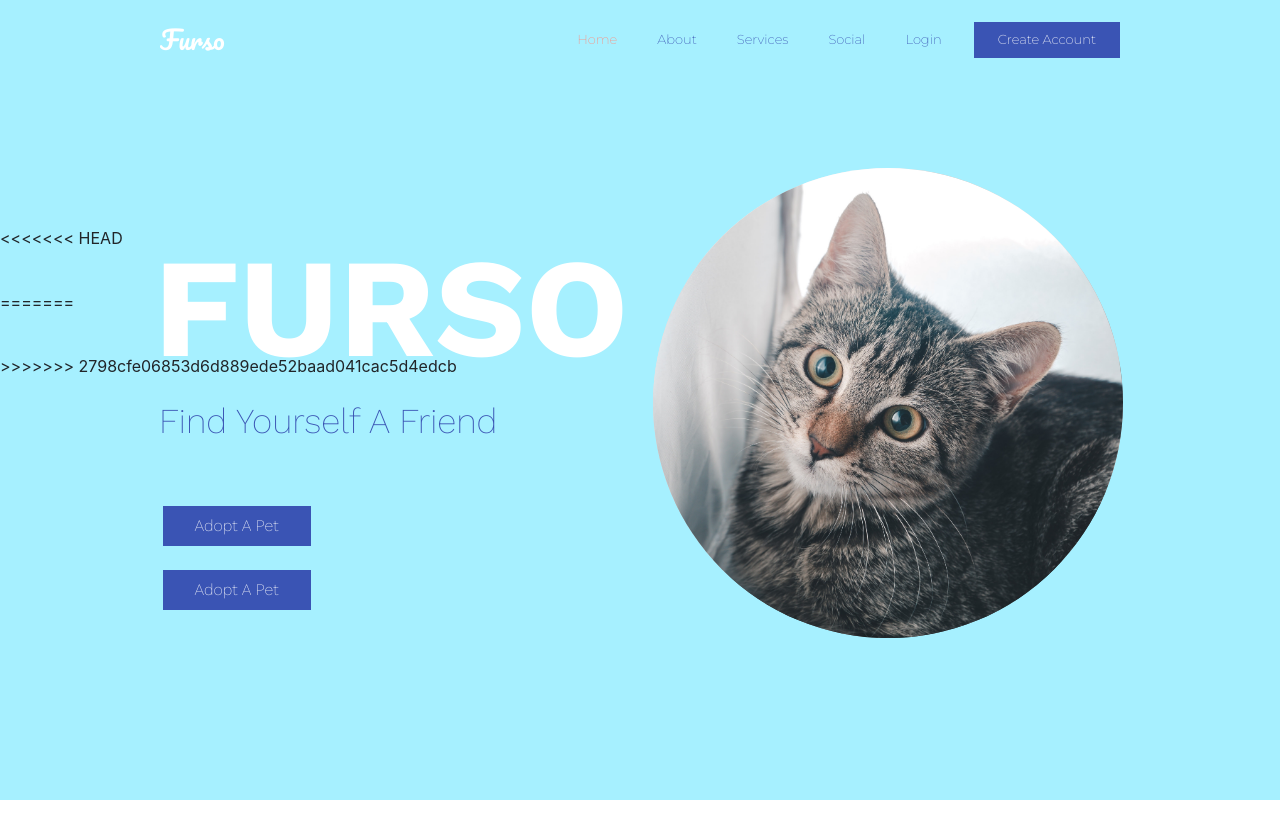
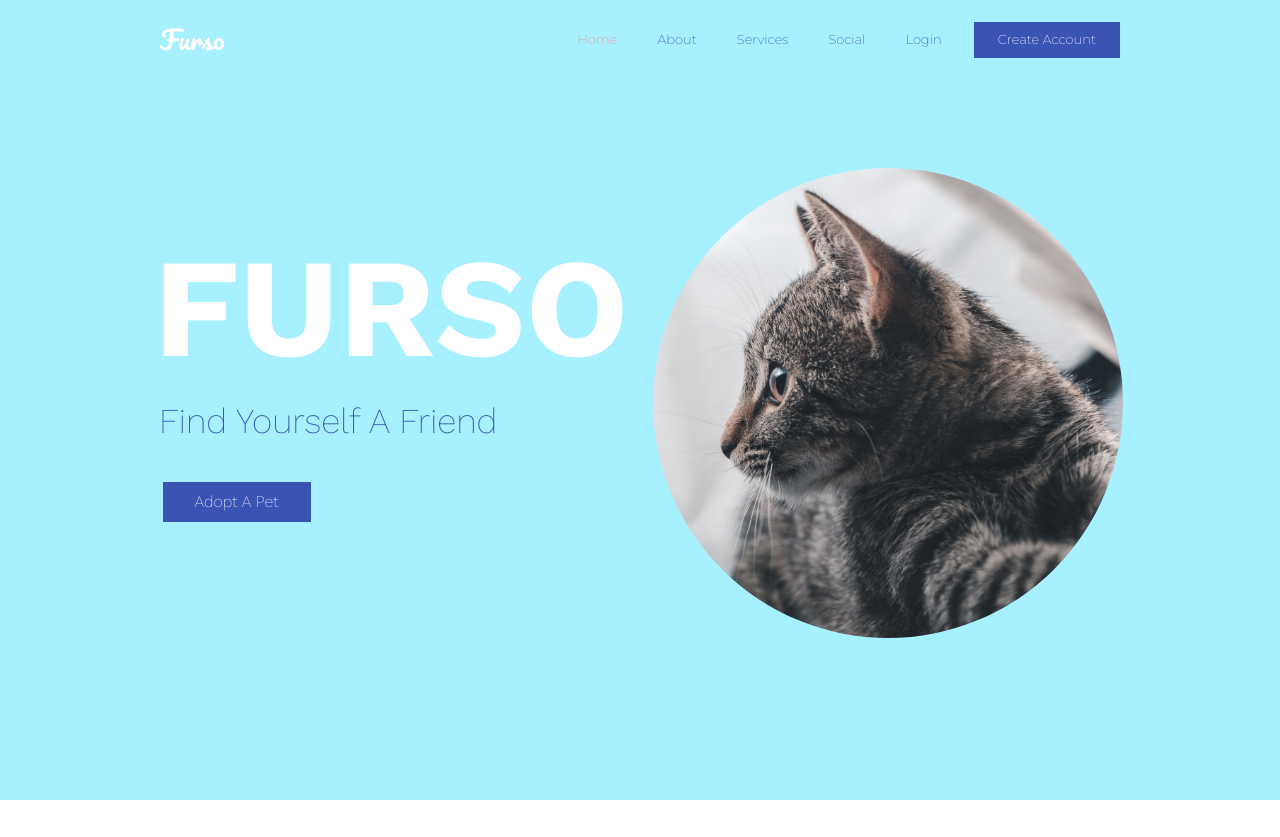
Before and after one commit to furso/fursoapp, a Flask app: page / in a window 1280 px wide; the page is wider, and only the part inside the window is pictured. Shown: the top 837 px of that part. Run offline with Flask 2, Linux system fonts and the light colour scheme; some libraries are stand-ins or nearby versions.

Commit message:
Update home.html

```diff
--- a/templates/home.html
+++ b/templates/home.html
@@ -3,13 +3,8 @@
 <div id="sectionone">
     <h1 class="animated bounce">FURSO</h1>
     <h2 class="animated slideInLeft slower">Find Yourself A Friend</h2>
-<<<<<<< HEAD
     <img class="animated fadeInRight slower" src="{{url_for('static', filename='ramiz-dedakovic-1332661-unsplash.jpg')}}" alt="dog-image"/>
     <button class="animated bounceInLeft slower">Adopt A Pet</button>
-=======
-    <img class="animated fadeInRight slower" src="{{url_for('static', filename='ramiz-dedakovic-1332659-unsplash.jpg')}}" alt="dog-image"/>
-    <button class="animated bounceInUp slower">Adopt A Pet</button>
->>>>>>> 2798cfe06853d6d889ede52baad041cac5d4edcb
 </div>
 <div id="sectiontwo">
     <img data-aos="zoom-in-right" data-aos-duration="1000" src="{{url_for('static', filename='justin-veenema-156592-unsplash.jpg')}}" alt="dog-image"/>
```
